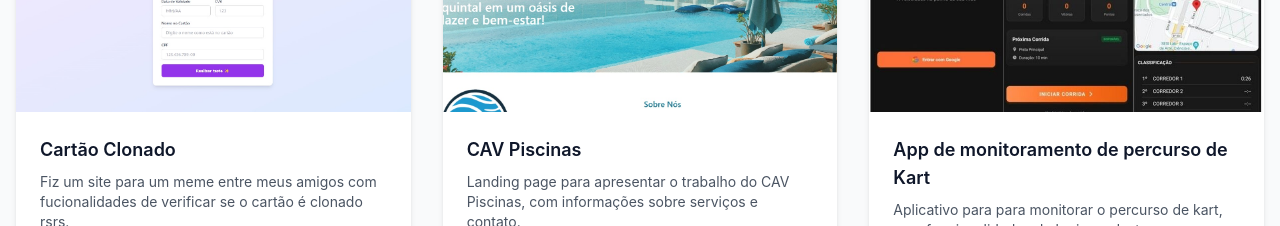
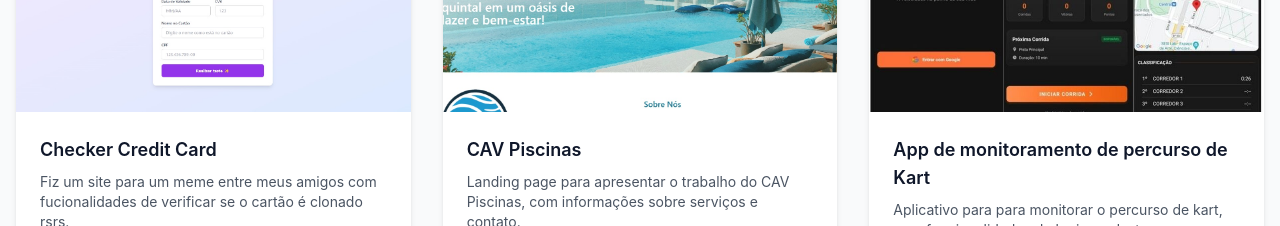
Before and after one commit to marcoscamarg0/meu-portfolio, a React (Vite) app: page / in a window 1280 px wide. Shown: the part 2380-2606 px from the top of the page. Built offline with nearby package versions, Linux system fonts and the light colour scheme; the HTML template or start-up script is replaced by a standard one.

Commit message:
Update Projects.jsx

```diff
--- a/src/components/Projects.jsx
+++ b/src/components/Projects.jsx
@@ -4,7 +4,7 @@ import ProjectCard from './ProjectCard';
 const Projects = () => {
   const projects = [
     {
-      title: "Cartão Clonado",
+      title: "Checker Credit Card",
       description: "Fiz um site para um meme entre meus amigos com fucionalidades de verificar se o cartão é clonado rsrs.",
       image: "/memecartao.jpg",
       technologies: ["React", "tailwind", "Vite"],
@@ -24,7 +24,7 @@ const Projects = () => {
       description: "Aplicativo para para monitorar o percurso de kart, com funcionalidades de login, cadastro e visualização de dados em tempo real.",
       image: "/kartapp.jpg",
       technologies: ["React Native", "TypeScript", "Tailwind CSS", "Google Maps API"],
-      github: "https://github.com/username/productivity-app",
+      github: "https://github.com/marcoscamarg0/KartApp",
       demo: ""
     },
     {
```
